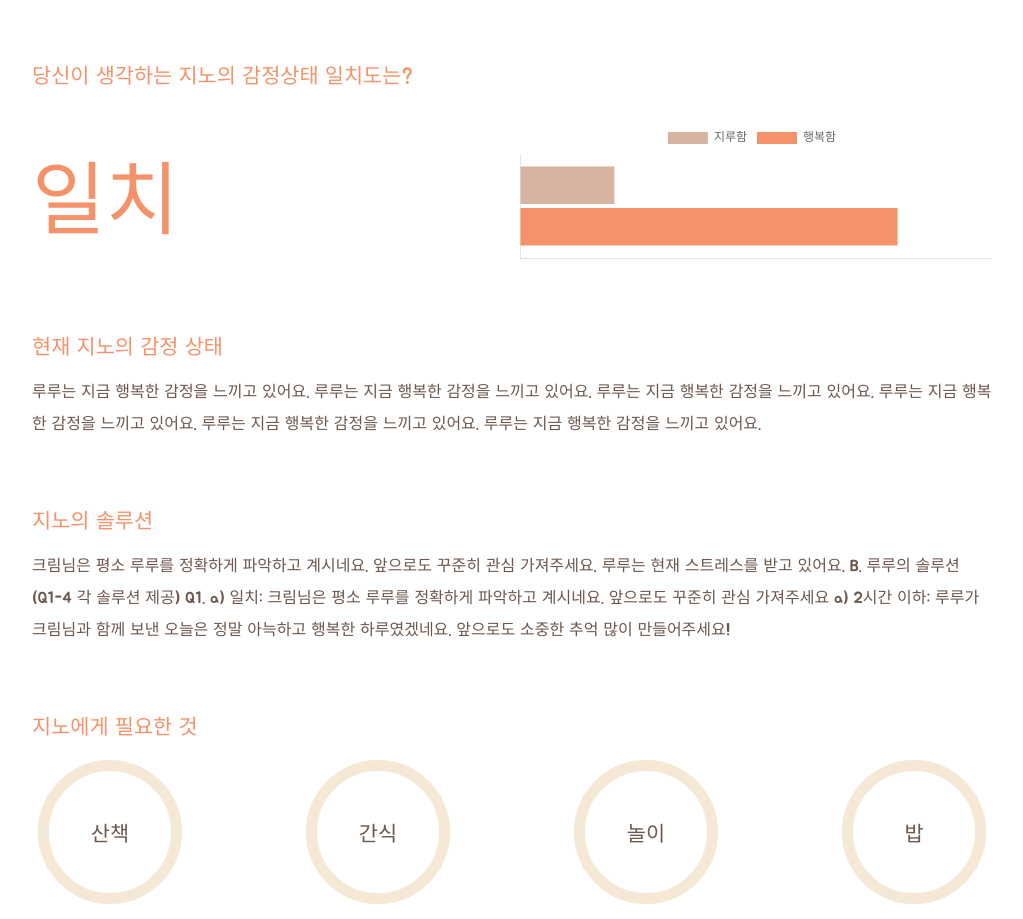
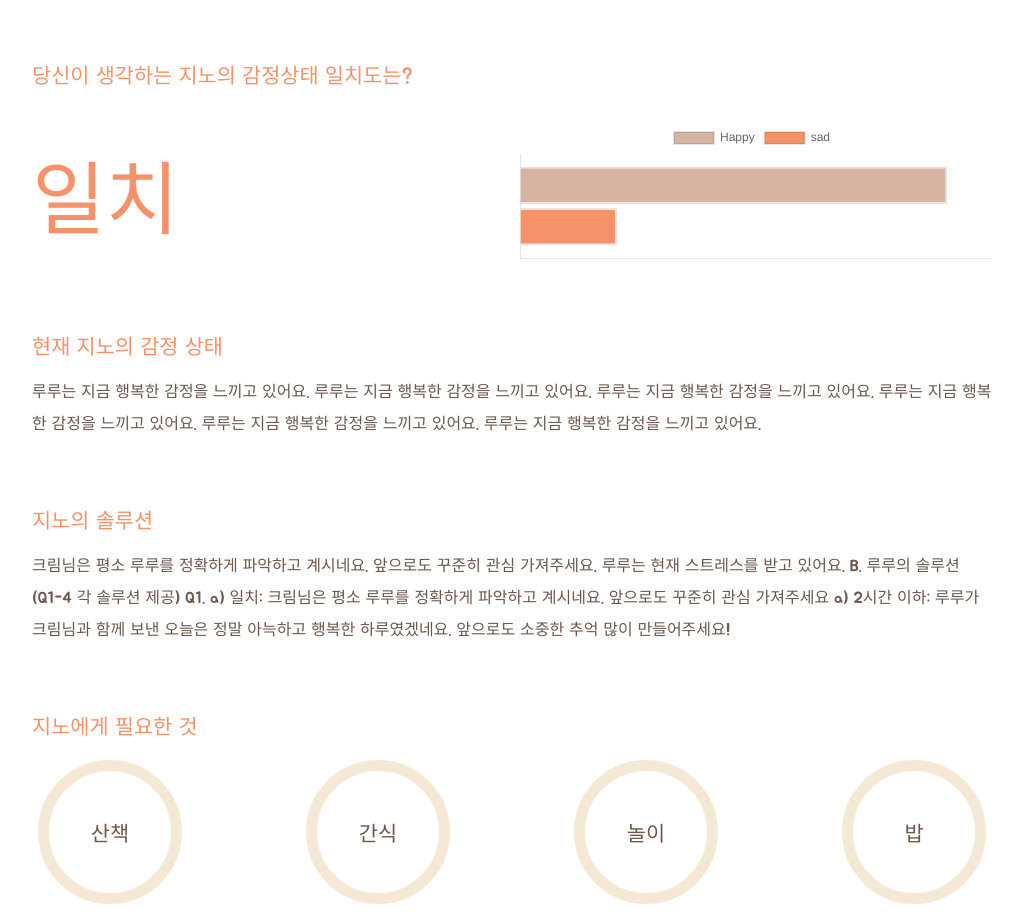
Before and after one commit to CreamDeLaCream/creme-client, a React (Create React App) app: page /result in a window 1280 px wide. Shown: the part 1160-2079 px from the top of the page, without its empty margins (128-1151 px from the left). Built offline with nearby package versions, Linux system fonts and the light colour scheme; no server answers; a web font is replaced by a local one.

Commit message:
[#32] feat: 차트에 데이터 입력

```diff
--- a/src/pages/Result/BarChart.js
+++ b/src/pages/Result/BarChart.js
@@ -18,35 +18,42 @@ ChartJS.register(
   Tooltip,
   Legend,
 );
-
-const BarChart = () => {
+const backgroundColors = ['rgba(214, 180, 161, 1)', 'rgba(246, 146, 105, 1)'];
+const BarChart = (props) => {
   const data = {
     type: 'bar',
     labels: [''],
-    datasets: [
-      {
-        label: '지루함',
-        data: [20],
+    datasets: props.data.map((item, index) => {
+      return {
+        label: item.label,
+        data: [item.value],
+        backgroundColor: [backgroundColors[index]],
+      };
+    }),
+    // datasets: [
+    //   {
+    //     label: '지루함',
+    //     data: [20],
 
-        // 바탕색
-        // backgroundColor: ['rgba(255, 206, 86, 0.2)'],
-        backgroundColor: ['rgba(214, 180, 161, 1)'],
-        // 테두리색
-        // borderColor: ['rgba(255, 206, 86, 1)'],
-        // borderColor: ['rgba(214, 180, 161, 1)'],
-        // 테두리 선 굵기
-        borderWidth: 0,
-      },
-      {
-        label: '행복함',
-        data: [80],
-        // backgroundColor: ['rgba(75, 192, 192, 0.2)'],
-        backgroundColor: ['rgba(246, 146, 105, 1)'],
-        // borderColor: ['rgba(75, 192, 192, 1)'],
-        // borderColor: ['rgba(246, 146, 105, 1)'],
-        borderWidth: 0,
-      },
-    ],
+    //     // 바탕색
+    //     // backgroundColor: ['rgba(255, 206, 86, 0.2)'],
+    //     backgroundColor: ['rgba(214, 180, 161, 1)'],
+    //     // 테두리색
+    //     // borderColor: ['rgba(255, 206, 86, 1)'],
+    //     // borderColor: ['rgba(214, 180, 161, 1)'],
+    //     // 테두리 선 굵기
+    //     borderWidth: 0,
+    //   },
+    //   {
+    //     label: '행복함',
+    //     data: [80],
+    //     // backgroundColor: ['rgba(75, 192, 192, 0.2)'],
+    //     backgroundColor: ['rgba(246, 146, 105, 1)'],
+    //     // borderColor: ['rgba(75, 192, 192, 1)'],
+    //     // borderColor: ['rgba(246, 146, 105, 1)'],
+    //     borderWidth: 0,
+    //   },
+    // ],
   };
 
   // const options = {
--- a/src/pages/Result/ResultPage.js
+++ b/src/pages/Result/ResultPage.js
@@ -1,4 +1,4 @@
-import React, { useState } from 'react';
+import React, { useState, useEffect } from 'react';
 import styled from 'styled-components';
 import { useDispatch, useSelector } from 'react-redux';
 import { actionCreators as postActions } from '../../common/redux/modules/post';
@@ -130,7 +130,18 @@ const ResultPage = (props) => {
             </Grid>
 
             <Grid>
-              <BarChart />
+              <BarChart
+                data={[
+                  {
+                    label: resultData[0].dog.emotion,
+                    value: resultData[0].dog.prob * 100,
+                  },
+                  {
+                    label: resultData[0].human_emotion.emotion,
+                    value: resultData[0].human_emotion.prob * 100,
+                  },
+                ]}
+              />
             </Grid>
           </Grid>
         </Grid>
```
